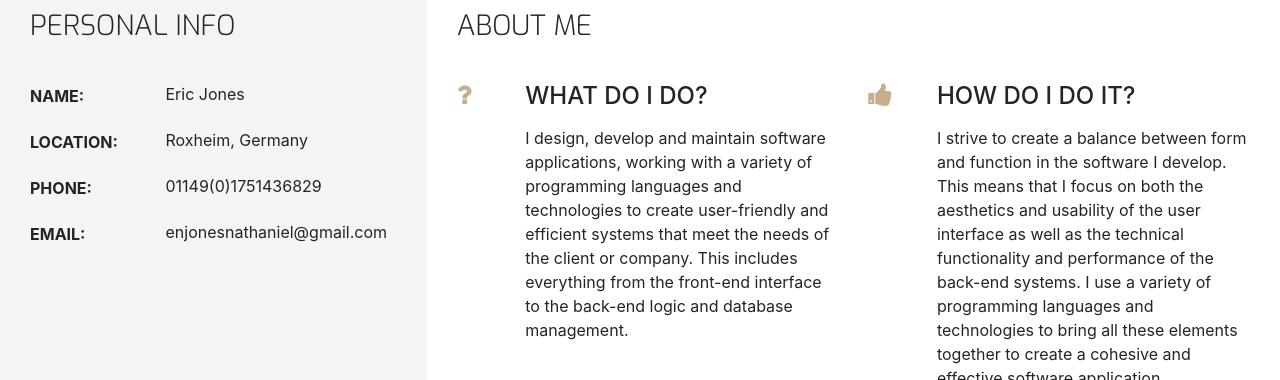
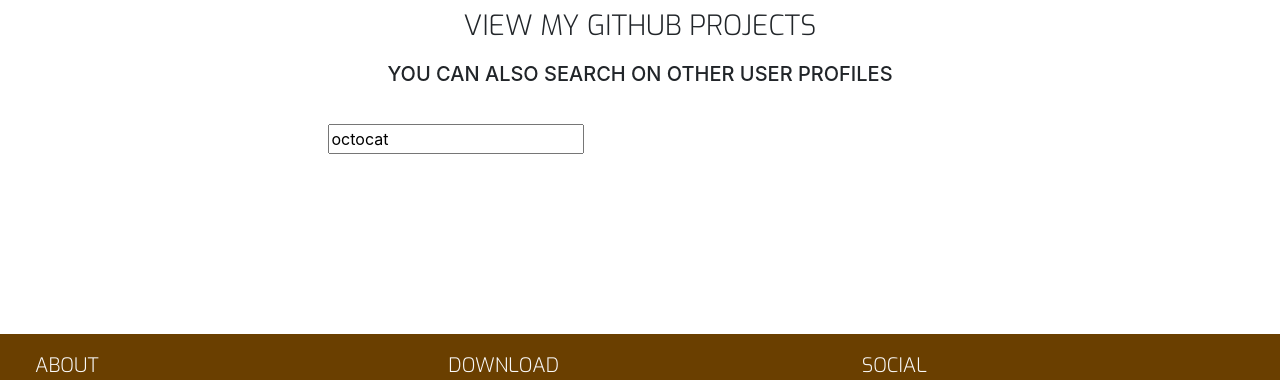
Before and after one commit to ericjonesdev/eric-jones-software-developer, a plain HTML site: page github.html in a window 1280 px wide. Shown: the part 385-765 px from the top of the page. Drawn offline with nearby package versions, Linux system fonts and the light colour scheme.

```diff
--- a/github.html
+++ b/github.html
@@ -52,111 +52,18 @@
         </div>
     </header>
     <section class="container-fluid">
-        <div class="row">
-            <div class="col-md-4 bg-color-personal-info section-column">
-                <div class="row">
-                    <div class="col-12">
-                        <h3 class="section-heading uppercase">
-                            Personal Info
-                        </h3>
-                    </div>
+        <div class="row bg-color-contact">
+            <div class="col">
+                <h3 class="contact-heading uppercase text-center">View My GitHub Projects</h3>
+                <h5 class="uppercase text-center">You can also search on other user profiles</h5>
+
+                <div class="center-form">
+                    <input type="text" id="gh-username" value="octocat" oninput="fetchGitHubInformation()" />
+                    <div id="gh-user-data"></div>
+                    <div id="gh-repo-data"></div>
+
                 </div>
-                <div class="personal-info-item">
-                    <div class="key">
-                        <p class="uppercase">
-                            Name:
-                        </p>
-                    </div>
-                    <div class="value">
-                        <p>
-                            Eric Jones
-                        </p>
-                    </div>
-                </div>
-                <div class="personal-info-item">
-                    <div class="key">
-                        <p class="uppercase">
-                            Location:
-                        </p>
-                    </div>
-                    <div class="value">
-                        <p>
-                            Roxheim, Germany
-                        </p>
-                    </div>
-                </div>
-                <div class="personal-info-item">
-                    <div class="key">
-                        <p class="uppercase">
-                            Phone:
-                        </p>
-                    </div>
-                    <div class="value">
-                        <p>
-                            01149(0)1751436829
-                        </p>
-                    </div>
-                </div>
-                <div class="personal-info-item">
-                    <div class="key">
-                        <p class="uppercase">
-                            Email:
-                        </p>
-                    </div>
-                    <div class="value">
-                        <p>
-                            enjonesnathaniel@gmail.com
-                        </p>
-                    </div>
-                </div>
-            </div>
-            <div class="col-md-8 bg-color-three-reasons section-column">
-                <div class="row">
-                    <div class="col">
-                        <h3 class="section-heading uppercase">About Me</h3>
-                    </div>
-                </div>
-                <div class="row">
-                    <div class="col-10 offset-1 offset-sm-0 col-sm-4 col-md-6">
-                        <div class="row">
-                            <div class="col-2">
-                                <i class="three-reasons-icon fa fa-question" aria-hidden="true"></i>
-                            </div>
-                            <div class="col-10">
-                                <h4 class="three-reasons-heading uppercase">What do I do?</h4>
-                                <p>
-                                    I design, develop and maintain software applications, working with a variety of programming languages and technologies to create user-friendly and efficient systems that meet the needs of the client or company. This includes everything from the front-end interface to the back-end logic and database management.
-                                </p>
-                            </div>
-                        </div>
-                    </div>
-                    <div class="col-10 offset-1 offset-sm-0 col-sm-4 col-md-6">
-                        <div class="row">
-                            <div class="col-2">
-                                <i class="three-reasons-icon fa fa-thumbs-up" aria-hidden="true"></i>
-                            </div>
-                            <div class="col-10">
-                                <h4 class="three-reasons-heading uppercase">How do I do it?</h4>
-                                <p>
-                                    I strive to create a balance between form and function in the software I develop. This means that I focus on both the aesthetics and usability of the user interface as well as the technical functionality and performance of the back-end systems. I use a variety of programming languages and technologies to bring all these elements together to create a cohesive and effective software application.
-                                </p>
-                            </div>
-                        </div>
-                    </div>
-                    <div class="col-10 offset-1 offset-sm-0 col-sm-4 col-md-6">
-                        <div class="row">
-                            <div class="col-2">
-                                <i class="three-reasons-icon fa fa-bolt" aria-hidden="true"></i>
-                            </div>
-                            <div class="col-10">
-                                <h4 class="three-reasons-heading uppercase">Why hire me?</h4>
-                                <p>
-                                    As a full stack software developer, I bring a unique combination of technical expertise, creative problem-solving skills, advanced education and a passion for working in team environments to the table. With a bachelor's degree in IT and a master's degree in information systems security, I have a deep understanding of the various technologies and programming languages involved in software development and also the knowledge of how to secure the systems I develop. I thrive in enthusiastic and creative team environments, using my skills and experience to collaborate with others to create efficient, user-friendly and secure systems that meet the specific needs of my clients or employer. I am able to balance form and function, ensuring that the software I develop is both aesthetically pleasing and technically sound. This combination of skills, experience, advanced education and my ability to work well in teams sets me apart from other developers in the field and makes me a valuable asset to any company.
-                                </p>
-                            </div>
-                        </div>
-                    </div>
-                </div>
+
             </div>
         </div>
 
```
